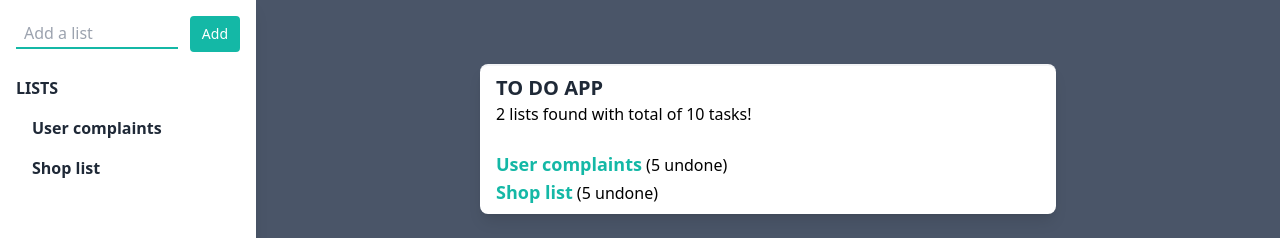
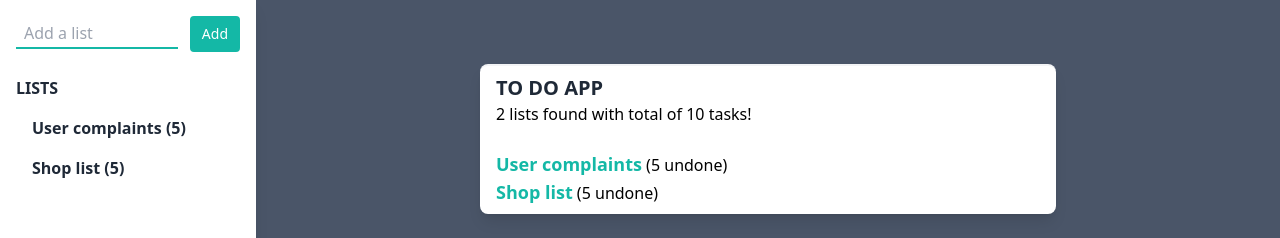
Before and after one commit to incucu/todo, a SvelteKit app: page /list in a window 1280 px wide. Shown: the top 238 px of the page. Built offline with nearby package versions, Linux system fonts and the light colour scheme.

Commit message:
Final tweaks

```diff
--- a/src/components/SidebarList.svelte
+++ b/src/components/SidebarList.svelte
@@ -9,7 +9,13 @@
     <h2 class="text-gray-800 font-bold text-base uppercase"><a href="/list">Lists</a></h2>
     <nav class="mt-2">
         {#each $todoStore.lists as list}
-            <a href="/list/{list.id}" class="block text-gray-800 font-semibold py-2 px-4 hover:bg-gray-100 rounded {list.id == listId ? 'text-teal-500' : ''}">{list.title}</a>
+            <a href="/list/{list.id}" class="block text-gray-800 font-semibold py-2 px-4 hover:bg-gray-100 rounded {list.id == listId ? 'text-teal-500' : ''}">
+                {list.title}
+                <!-- Let's show the number of undone tasks, if fouund -->
+                {#if list.tasks.some(task => !task.done)}
+                    ({list.tasks.filter(task => !task.done).length})
+                {/if}
+            </a>
         {/each}
     </nav>
 </div>
--- a/src/stores/todoStore.ts
+++ b/src/stores/todoStore.ts
@@ -169,11 +169,11 @@ const defaultLists: { lists: List[] } = {
             title: 'User complaints',
             createdAt: '2023-11-26T09:00:00',
             tasks: [
-                { id: 1, text: 'Lists cannot be deleted, that\'s not good :( Please implement it!', checked: false, done: false, createdAt: '2024-07-14T23:46:58', completedAt: null },
-                { id: 2, text: 'Lists cannot be ordered either...', checked: false, done: false, createdAt: '2024-02-15T21:31:38', completedAt: null },
-                { id: 3, text: 'I deleted a task by accident, please add \"Are you sure\" popup!', checked: false, done: false, createdAt: '2024-02-12T19:42:46', completedAt: null },
-                { id: 4, text: 'My friend can\'t see updates to a shared list; are we missing a backend component?', checked: false, done: false, createdAt: '2023-09-18T19:16:18', completedAt: null },
-                { id: 5, text: 'This app looks awful on my iPhone', checked: false, done: false, createdAt: '2023-04-21T17:00:58', completedAt: null },
+                { id: 1, text: 'Lists cannot be deleted, that\'s not good :( Please implement it!', checked: false, done: false, createdAt: '2023-07-14T23:46:58', completedAt: null },
+                { id: 2, text: 'Lists cannot be ordered either...', checked: false, done: false, createdAt: '2023-02-15T21:31:38', completedAt: null },
+                { id: 3, text: 'I deleted a task by accident, please add \"Are you sure\" popup!', checked: false, done: false, createdAt: '2023-02-12T19:42:46', completedAt: null },
+                { id: 4, text: 'My friend can\'t see updates to a shared list; are we missing a backend component?', checked: false, done: false, createdAt: '2022-09-18T19:16:18', completedAt: null },
+                { id: 5, text: 'This app looks awful on my iPhone', checked: false, done: false, createdAt: '2022-04-21T17:00:58', completedAt: null },
             ]
         },
         {
```
Also changed, not shown: 1 other file (tests, documents, lock files or other folders).
